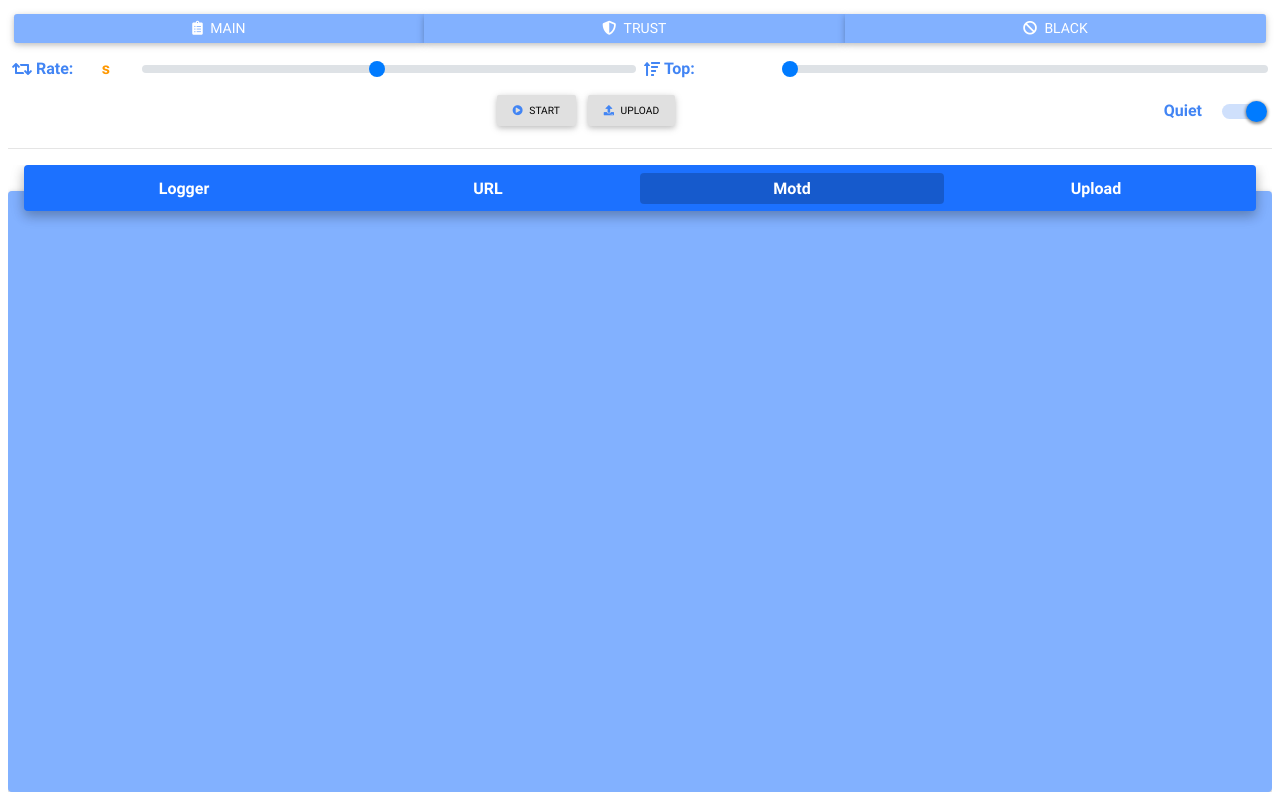
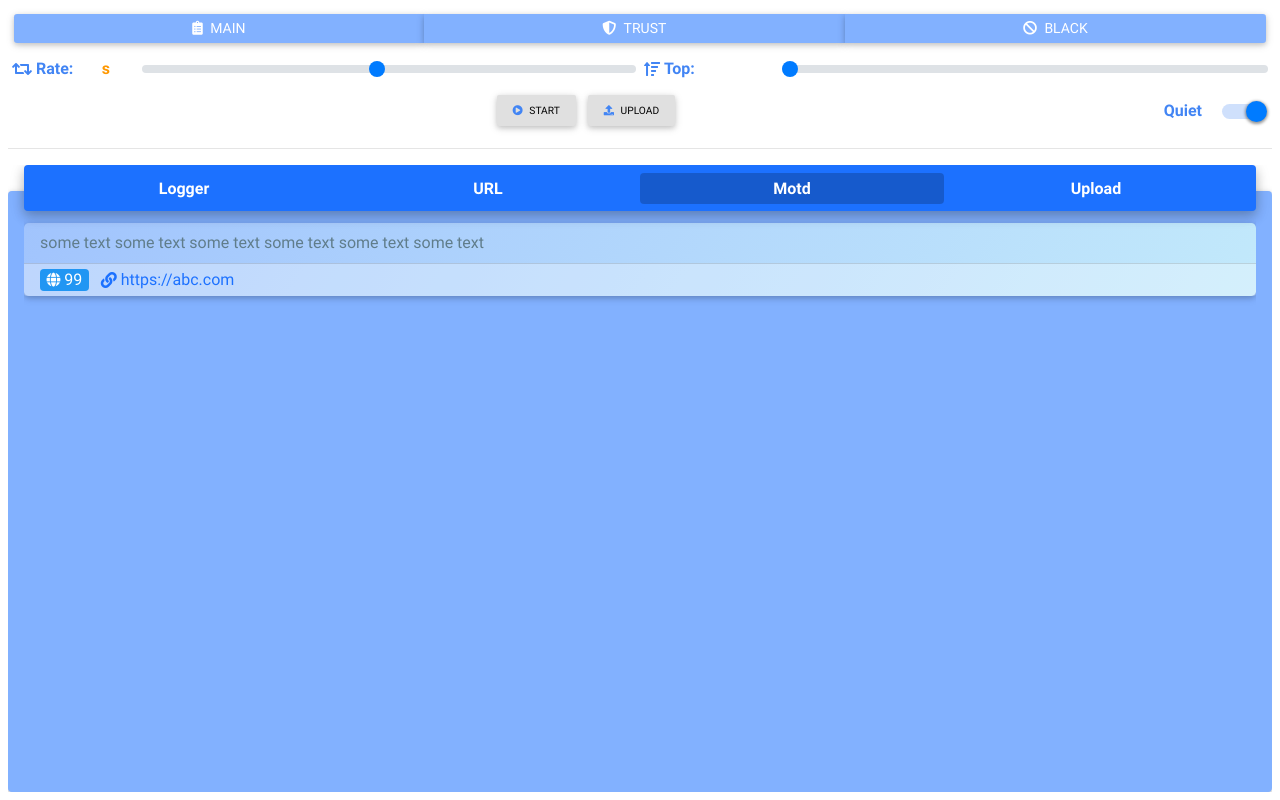
Before and after one commit to hongthaiktv/message_spreader, a website: page public/index.html in a window 1280 px wide. Both pictures are taken after a click on the tab "Motd". Drawn offline with Linux system fonts and the light colour scheme; no server answers.

Commit message:
add new motd layout message

```diff
--- a/public/index.html
+++ b/public/index.html
@@ -117,7 +117,21 @@
 				</div>
 				<div id="tabMotdContent" class="overflow-auto flex-grow-1 w-100 tab-pane fade" role="tabpanel" aria-labelledby="tabMotd">
 					<div class="d-flex flex-column overflow-auto w-100 h-100">
-						<div id="motdContent" class="overflow-auto flex-grow-1 w-100"></div>
+						<div id="motdContent" class="overflow-auto flex-grow-1 w-100">
+							<div class="card gradient-card winter-neva-gradient rounded-lg my-2">
+								<div class="card-body px-3 py-2 mask">
+									<p class="blue-grey-text m-0">some text some text some text some text some text some text</p>
+								</div>
+								<div class="card-footer d-flex align-items-center rgba-white-light px-3 py-1">
+									<div class="d-flex align-items-center blue text-center app-numPageRank rounded mr-2">
+										<i class="fas fa-globe app-iconSM9 mr-1"></i>
+										99
+									</div>
+									<i class="app-text-link fas fa-link mx-1"></i>
+									<a class="app-text-link flex-grow-1 text-truncate stretched-link" target="_blank" href="">https://abc.com</a>
+								</div>
+							</div>
+						</div>
 					</div>
 				</div>
 				<div id="tabUploadContent" class="overflow-auto flex-grow-1 w-100 tab-pane fade" role="tabpanel" aria-labelledby="tabUpload">
--- a/public/lib/css/style.css
+++ b/public/lib/css/style.css
@@ -45,6 +45,10 @@ body {
 	font-size: 0.9em;
 }
 
+.app-textSize2 {
+	font-size: 1.2em;
+}
+
 .minw-25 { min-width: 25%; }
 .minw-50 { min-width: 50%; }
 .minw-75 { min-width: 75%; }
```
